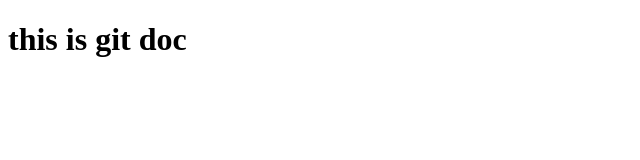
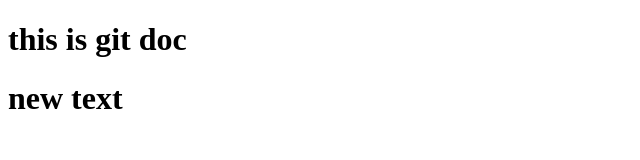
Before and after one commit to dini6730315-lgtm/test, a plain HTML site: page index.html in a window 1280 px wide. Shown: the whole page, without its empty margins (0-640 px from the left). Drawn offline with Linux system fonts and the light colour scheme.

Commit message:
Update index.html and add new files

```diff
--- a/index.html
+++ b/index.html
@@ -7,6 +7,6 @@
 </head>
 <body>
   <h1>this is git doc</h1>
-
+<h1>new text</h1>
 </body>
 </html>
```
Also changed, not shown: starter.txt (added), 1 other file.
